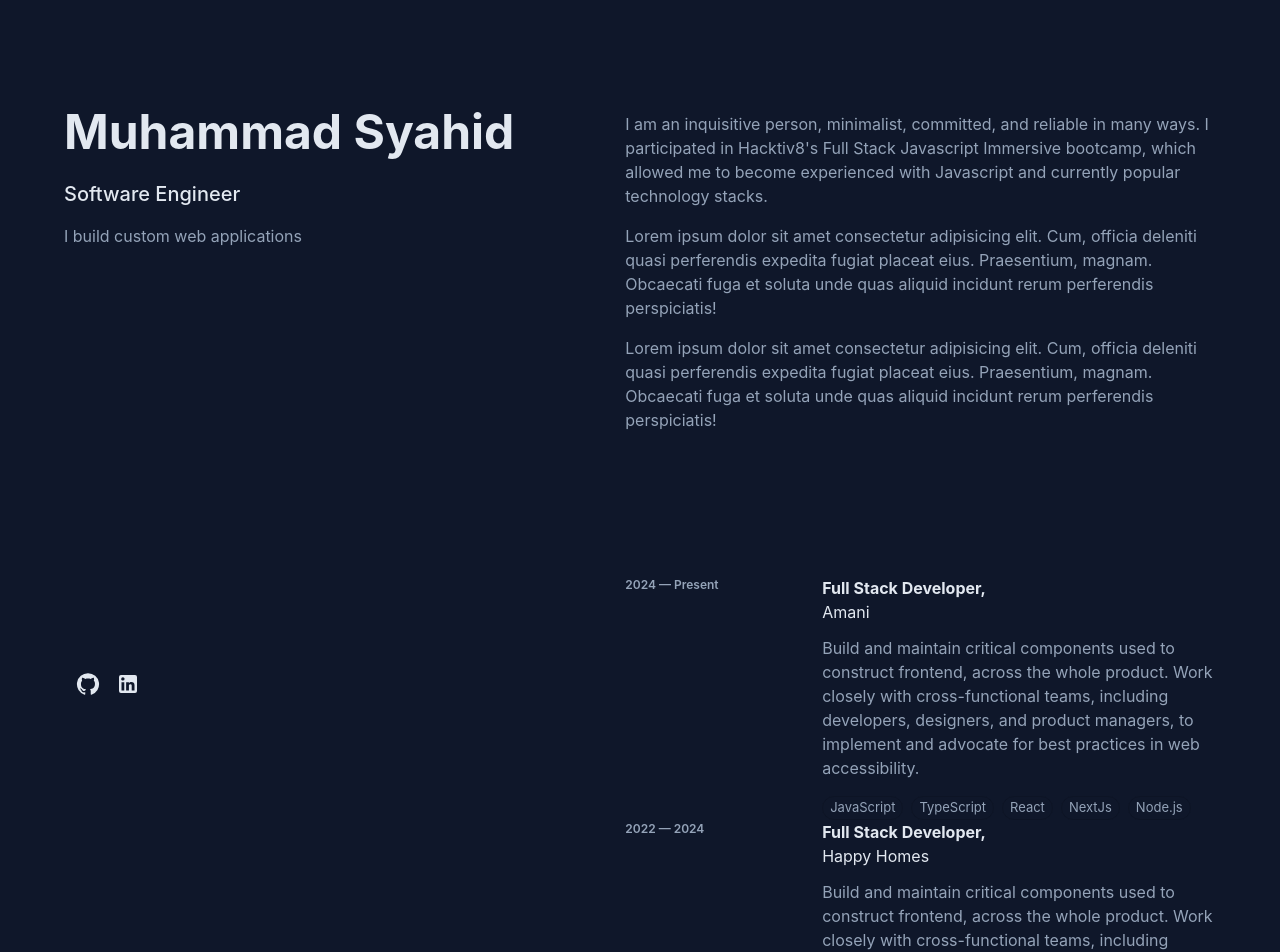
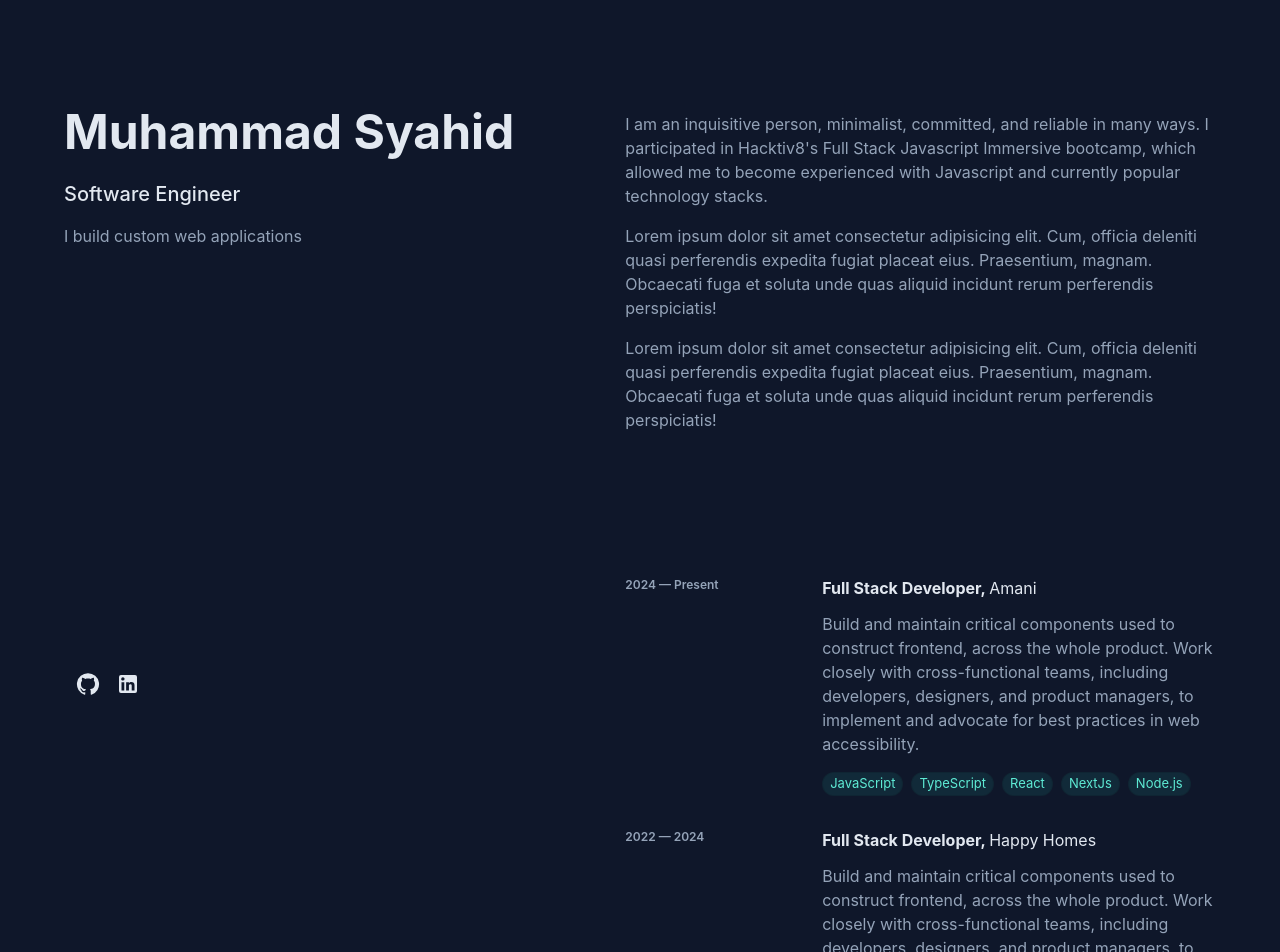
Before and after one commit to SyahidbinFadlyl/e-portofolio, a Next.js app: page / in a window 1280 px wide. Shown: the top 952 px of the page. Built offline with nearby package versions, Linux system fonts and the light colour scheme.

Commit message:
Refactor ExperienceCard styles for consistency

```diff
--- a/src/components/Content/Experience.tsx
+++ b/src/components/Content/Experience.tsx
@@ -33,7 +33,7 @@ export default function Experience() {
   return (
     <Box>
       {/* <Typography sx={{ fontWeight: 700, mb: 4 }}>Experience</Typography> */}
-      <Box>
+      <Box display={"flex"} flexDirection={"column"} gap={"2rem"}>
         {experiences.map((exp, idx) => (
           <ExperienceCard key={idx} experience={exp} />
         ))}
--- a/src/components/ExperienceCard/index.tsx
+++ b/src/components/ExperienceCard/index.tsx
@@ -39,12 +39,10 @@ export default function ExperienceCard({ experience }: ExperienceCardProps) {
       <Box flex={{ sm: 2 }}>
         {/* Posisi & Perusahaan */}
         <Typography sx={{ fontWeight: 700 }}>
-          {experience.title},{" "}
-          <Typography
-            sx={{ fontWeight: 400, color: theme.palette.text.primary }}
-          >
+          {experience.title},{"  "}
+          <span style={{ fontWeight: 400, color: theme.palette.text.primary }}>
             {experience.company}
-          </Typography>
+          </span>
         </Typography>
 
         {/* Deskripsi */}
@@ -62,7 +60,8 @@ export default function ExperienceCard({ experience }: ExperienceCardProps) {
               variant="outlined"
               sx={{
                 borderColor: theme.palette.divider,
-                color: theme.palette.text.secondary,
+                color: "rgba(94, 234, 212, 1)",
+                bgcolor: "rgba(45, 212, 191, .1)",
               }}
             />
           ))}
```
